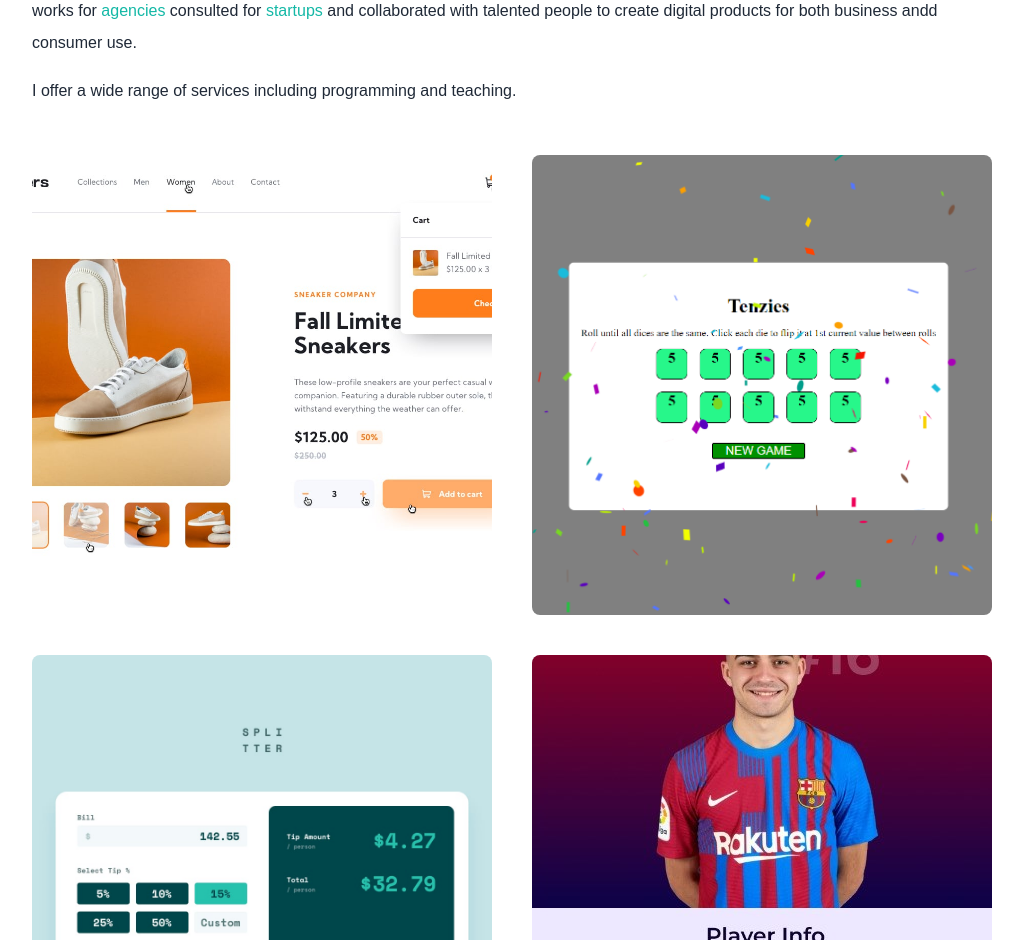
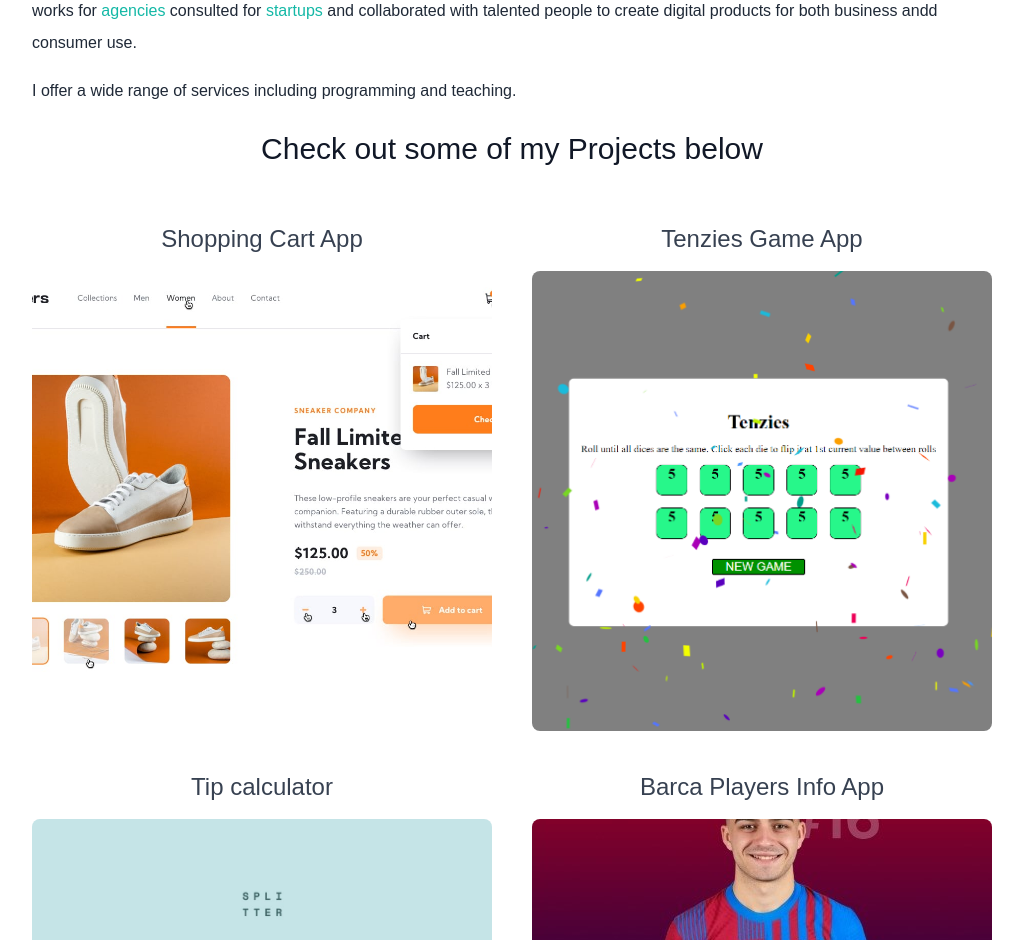
Before and after one commit to Sam10-debug/portfolio, a Next.js app: page / in a window 1280 px wide. Shown: the part 1860-2800 px from the top of the page, without its empty margins (128-1151 px from the left). Built offline with nearby package versions, Linux system fonts and the light colour scheme.

Commit message:
added title to the projects

```diff
--- a/pages/index.js
+++ b/pages/index.js
@@ -88,13 +88,14 @@
             </p>
             <p className="text-md py-2 leading-8 text-gray-800 dark:text-white">I offer a wide range of services including programming and teaching.</p>
           </div>
+          <h2 className="text-gray-900 text-3xl text-center my-4">Check out some of my Projects below</h2>
           <div className="flex flex-col gap-10 py-10 lg:flex-row lg:flex-wrap">
-            <div className=" basis-1/3 flex-1"><a href="https://ubiquitous-naiad-7e34c8.netlify.app"  target="_blank" rel="noreferrer" ><Image className='rounded-lg object-cover' width={'100%'} height={'100%'} layout="responsive" src={shopping} alt="shoping-cart" /></a></div>
-            <div className="my-4 md:my-0 basis-1/3 flex-1"><a href="https://tenzies-game-react-app.vercel.app/"  target="_blank" rel="noreferrer" ><Image className='rounded-lg object-cover' width={'100%'} height={'100%'} layout="responsive" src={tenzies} alt="tenzies-game" /></a></div>
-            <div className="my-4 md:my-0 basis-1/3 flex-1"><a href="https://sam10-debug.github.io/Tip-Calculator/" target="_blank" rel="noreferrer" ><Image className='rounded-lg object-cover' width={'100%'} height={'100%'} layout="responsive" src={tip_calculator} alt="tip-calculator" /></a></div>
-            <div className="my-4 md:my-0 basis-1/3 flex-1"><a href="https://sam10-debug.github.io/barca-player-info-app/" target="_blank" rel="noreferrer" ><Image className='rounded-lg object-cover' width={'100%'} height={'100%'} layout="responsive" src={barca} alt="barca-players-app" /></a></div>
-            <div className="my-4 md:my-0 basis-1/3 flex-1"><a href="https://sam10-debug.github.io/intro-main/" target="_blank" rel="noreferrer" ><Image className='rounded-lg object-cover' width={'100%'} height={'100%'} layout="responsive" src={intro} alt="intro-page" /></a></div>
-            <div className=" basis-1/3 flex-1"><a href="https://sam10-debug.github.io/time-tracking-dashboard/" target="_blank" rel="noreferrer" ><Image className='rounded-lg object-cover' width={'100%'} height={'100%'} layout="responsive" src={time} alt="time-tracking-dashboard" /></a></div>
+            <div className=" basis-1/3 flex-1"><h1 className="text-center text-gray-700 mb-4 text-2xl"><a href="https://app.netlify.com/sites/splendid-sfogliatella-8b42ab"  target="_blank" rel="noreferrer" >Shopping Cart App</a></h1><a href="https://app.netlify.com/sites/splendid-sfogliatella-8b42ab"  target="_blank" rel="noreferrer" ><Image className='rounded-lg object-cover' width={'100%'} height={'100%'} layout="responsive" src={shopping} alt="shoping-cart" /></a></div>
+            <div className="my-4 md:my-0 basis-1/3 flex-1"><h1 className="text-center text-gray-700 mb-4 text-2xl"><a href="https://tenzies-game-react-app.vercel.app/"  target="_blank" rel="noreferrer" >Tenzies Game App</a></h1><a href="https://tenzies-game-react-app.vercel.app/"  target="_blank" rel="noreferrer" ><Image className='rounded-lg object-cover' width={'100%'} height={'100%'} layout="responsive" src={tenzies} alt="tenzies-game" /></a></div>
+            <div className="my-4 md:my-0 basis-1/3 flex-1"><h1 className="text-center text-gray-700 mb-4 text-2xl"><a href="https://eclectic-sorbet-ef1f3a.netlify.app"  target="_blank" rel="noreferrer" >Tip calculator</a></h1><a href="https://eclectic-sorbet-ef1f3a.netlify.app" target="_blank" rel="noreferrer" ><Image className='rounded-lg object-cover' width={'100%'} height={'100%'} layout="responsive" src={tip_calculator} alt="tip-calculator" /></a></div>
+            <div className="my-4 md:my-0 basis-1/3 flex-1"><h1 className="text-center text-gray-700 mb-4 text-2xl"><a href="https://barca-players-app-2-0.vercel.app/"  target="_blank" rel="noreferrer" >Barca Players Info App</a></h1><a href="https://barca-players-app-2-0.vercel.app/" target="_blank" rel="noreferrer" ><Image className='rounded-lg object-cover' width={'100%'} height={'100%'} layout="responsive" src={barca} alt="barca-players-app" /></a></div>
+            <div className="my-4 md:my-0 basis-1/3 flex-1"><h1 className="text-center text-gray-700 mb-4 text-2xl"><a href="https://sam10-debug.github.io/intro-main/"  target="_blank" rel="noreferrer" >Intro section Landing Page</a></h1><a href="https://sam10-debug.github.io/intro-main/" target="_blank" rel="noreferrer" ><Image className='rounded-lg object-cover' width={'100%'} height={'100%'} layout="responsive" src={intro} alt="intro-page" /></a></div>
+            <div className=" basis-1/3 flex-1"><h1 className="text-center text-gray-700 mb-4 text-2xl"><a href="https://sam10-debug.github.io/time-tracking-dashboard/"  target="_blank" rel="noreferrer" >Time Tracking Dashboard</a></h1><a href="https://sam10-debug.github.io/time-tracking-dashboard/" target="_blank" rel="noreferrer" ><Image className='rounded-lg object-cover' width={'100%'} height={'100%'} layout="responsive" src={time} alt="time-tracking-dashboard" /></a></div>
           </div>
         </section>
       </main>
```
